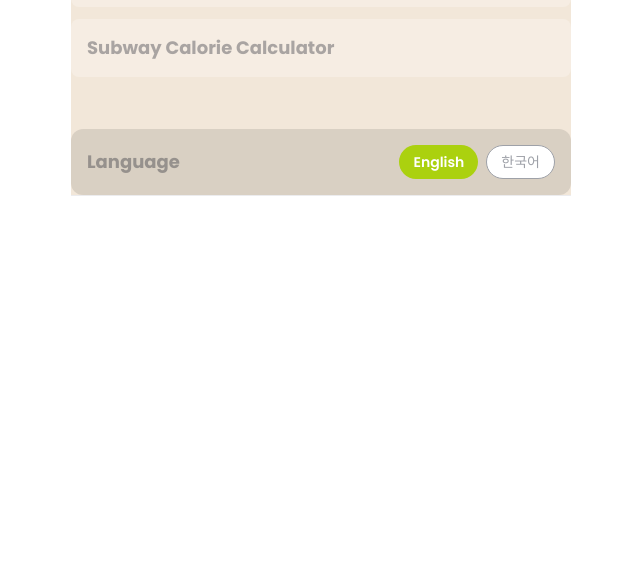
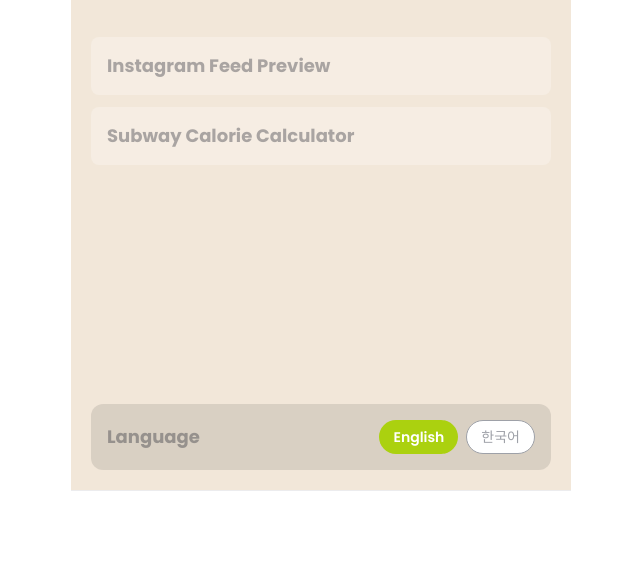
Before and after one commit to hyejugwon/Instagram-Preview, a website: page index.html in a window 1280 px wide. Shown: the part 219-800 px from the top of the page, without its empty margins (319-959 px from the left). Drawn offline with Linux system fonts and the light colour scheme; a web font is replaced by a local one.

Commit message:
fix: 메인 화면 CSS 적용 문제 해결 - home-page 클래스 추가

```diff
--- a/css/index.css
+++ b/css/index.css
@@ -1,9 +1,11 @@
 /* index.html용 스타일 - .contentsArea가 없는 페이지에서만 적용 */
+body.home-page,
 body:not(:has(.contentsArea)) {
   width: 100%;
   min-height: 100dvh;
 }
 
+body.home-page > .app,
 body:not(:has(.contentsArea)) > .app {
   background-color: var(--bg-20);
   padding: 0;
@@ -16,6 +18,7 @@
   flex-direction: column;
 }
 
+body.home-page > .app .mobile-container,
 body:not(:has(.contentsArea)) > .app .mobile-container {
   flex: 1;
   display: flex;
@@ -28,6 +31,7 @@
   -ms-overflow-style: none !important;
 }
 
+body.home-page > .app .mobile-container::-webkit-scrollbar,
 body:not(:has(.contentsArea)) > .app .mobile-container::-webkit-scrollbar {
   display: none !important;
   width: 0 !important;
@@ -36,21 +40,25 @@
   -webkit-appearance: none !important;
 }
 
+body.home-page > .app .mobile-container::-webkit-scrollbar-track,
 body:not(:has(.contentsArea)) > .app .mobile-container::-webkit-scrollbar-track {
   display: none !important;
   background: transparent !important;
 }
 
+body.home-page > .app .mobile-container::-webkit-scrollbar-thumb,
 body:not(:has(.contentsArea)) > .app .mobile-container::-webkit-scrollbar-thumb {
   display: none !important;
   background: transparent !important;
 }
 
+body.home-page > .app .mobile-container::-webkit-scrollbar-corner,
 body:not(:has(.contentsArea)) > .app .mobile-container::-webkit-scrollbar-corner {
   display: none !important;
   background: transparent !important;
 }
 
+body.home-page > .app .stack .hello,
 body:not(:has(.contentsArea)) > .app .stack .hello{
   font-size: 28px;
   line-height: 40px;
@@ -59,10 +67,12 @@
   margin-bottom: 8px;
 }
 
+body.home-page > .app .stack .h3--M,
 body:not(:has(.contentsArea)) > .app .stack .h3--M{
   color: var(--gray-80);
 }
 
+body.home-page > .app .stack .btn,
 body:not(:has(.contentsArea)) > .app .stack .btn{
   width: 100%;
   padding: 16px;
@@ -74,16 +84,19 @@
   border: none;
 }
 
+body.home-page > .app .stack .btn:focus,
 body:not(:has(.contentsArea)) > .app .stack .btn:focus {
   outline: none;
   border: none;
 }
 
+body.home-page > .app .stack .btn:hover,
 body:not(:has(.contentsArea)) > .app .stack .btn:hover {
   background: var(--gray-90);
   color: var(--lime-50-default);
 }
 
+body.home-page > .app .stack .btn:active,
 body:not(:has(.contentsArea)) > .app .stack .btn:active {
   background: var(--gray-90);
   color: var(--lime-50-default);
@@ -153,6 +166,7 @@
 }
 
 /* Footer Section (Language Selector만) */
+body.home-page > .app .mobile-container .footer-section,
 body:not(:has(.contentsArea)) > .app .mobile-container .footer-section {
   margin-top: auto;
   padding-top: 40px;
@@ -225,6 +239,7 @@
 }
 
 /* Footer 스타일 (광고 영역 - main과 완전히 분리, 가로 전체) */
+body.home-page .footer,
 body:not(:has(.contentsArea)) .footer {
   width: 100%;
   margin-top: 0;
@@ -237,6 +252,7 @@
   flex-shrink: 0;
 }
 
+body.home-page .footer .adsbygoogle,
 body:not(:has(.contentsArea)) .footer .adsbygoogle {
   display: block;
   width: 100%;
--- a/index.html
+++ b/index.html
@@ -9,16 +9,16 @@
   </head>
 
 
-  <body>
+  <body class="home-page" style="height: 100dvh; overflow: hidden; display: flex; flex-direction: column;">
     <div class="app">
-      <main class="mobile-container stack" style="--stack-gap: var(--sp-6); padding: var(--sp-6);">
+      <main class="mobile-container stack" style="--stack-gap: var(--sp-6);">
         <section class="stack">
           <div class="en hello">Hey there, <br> this is <span class="en">hakchips</span> 🍪</div>
           <p class="en h3--M">Here are some crispy baby codes <br> I cooked up.  <br>
             Nothing fancy, but I hope it's tasty!</p>
         </section>
 
-        <nav class="stack">
+        <nav class="stack btnArea">
           <a class="en btn h3--B" href="/services/instagram/" data-i18n-en="Instagram Feed Preview" data-i18n-kr="인스타그램 피드 미리보기">
             <span>Instagram Feed Preview</span>
           </a>
@@ -42,12 +42,54 @@
 
       <!-- Google Ad Footer -->
       <footer class="footer">
-        <ins class="adsbygoogle" style="display:block" data-ad-client="ca-pub-3906940826015683" data-ad-slot="2467327374" data-ad-format="auto" data-full-width-responsive="true"></ins>
+        <ins class="adsbygoogle" style="display:block" data-ad-client="ca-pub-3906940826015683" data-ad-slot="2467327374" data-ad-format="auto"></ins>
       </footer>
     </div>
     <script async="" src="https://pagead2.googlesyndication.com/pagead/js/adsbygoogle.js?client=ca-pub-3906940826015683" crossorigin="anonymous"></script>
     <script src="/js/common.js"></script>
     <script src="/js/menu.js"></script>
     <script src="/js/i18n.js"></script>
+    <script>
+      // 광고 크기 제한 (subway 서비스와 동일한 로직)
+      (function() {
+        function initAds() {
+          const ins = document.querySelector('.footer .adsbygoogle');
+          if (!ins) return;
+
+          const BP = 430; // 화면 너비 임계값
+          const w = Math.min(window.innerWidth, document.documentElement.clientWidth || window.innerWidth);
+
+          let width, height;
+          if (w <= BP) {
+            // 모바일: 폭 100%로 두고 높이 100px
+            width = '100%';
+            height = 100;
+          } else {
+            // 데스크톱: 100% 너비, 높이 90px
+            width = '100%';
+            height = 90;
+          }
+
+          // 스타일/속성 적용
+          ins.style.width = (typeof width === 'number' ? width + 'px' : width);
+          ins.style.height = height + 'px';
+          ins.setAttribute('data-full-width-responsive', 'false');
+
+          try {
+            (adsbygoogle = window.adsbygoogle || []).push({});
+          } catch(e) {
+            console.debug('[ads]', e);
+          }
+        }
+
+        if (document.readyState === 'loading') {
+          document.addEventListener('DOMContentLoaded', () => {
+            setTimeout(initAds, 100);
+          });
+        } else {
+          setTimeout(initAds, 100);
+        }
+      })();
+    </script>
   </body>
 </html>
```
